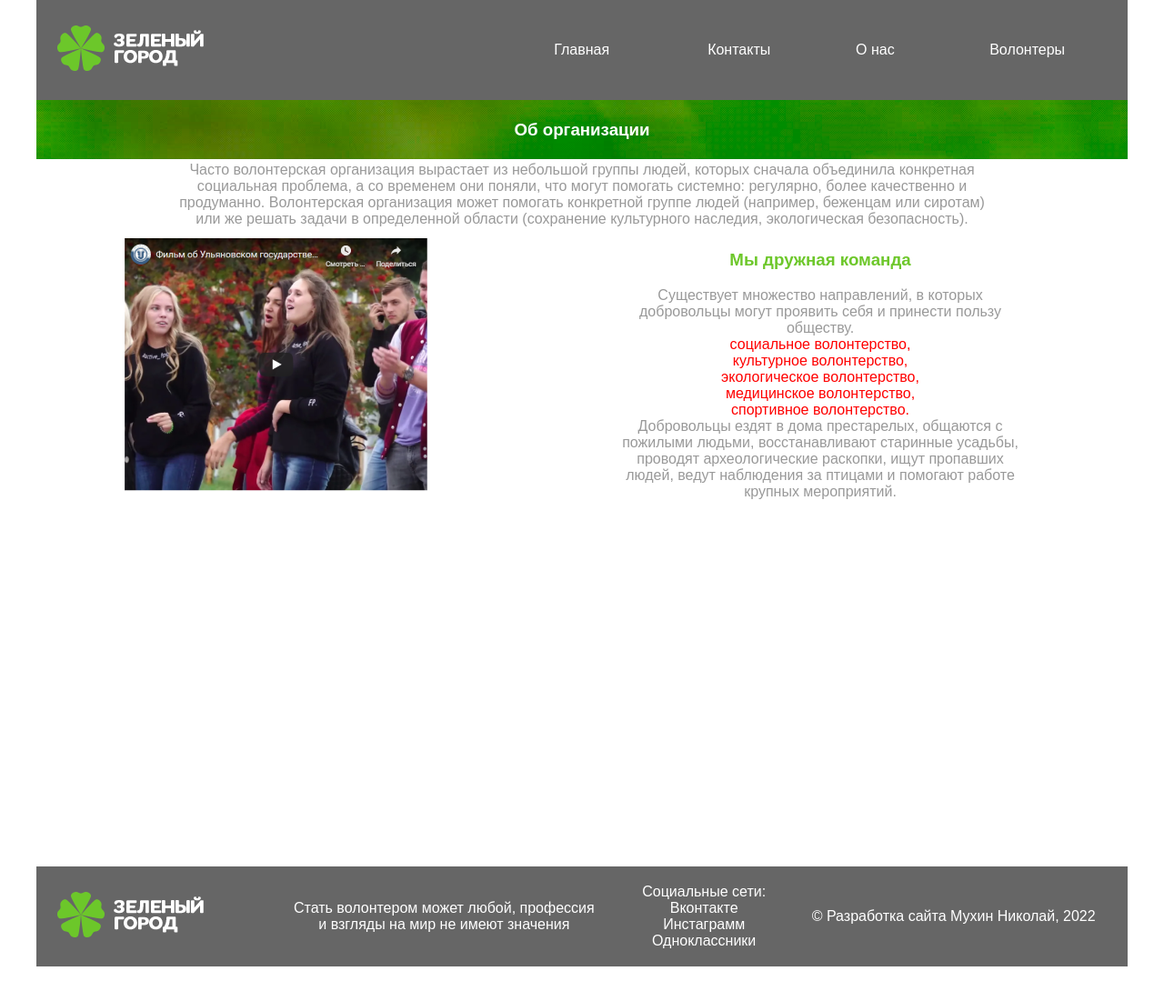
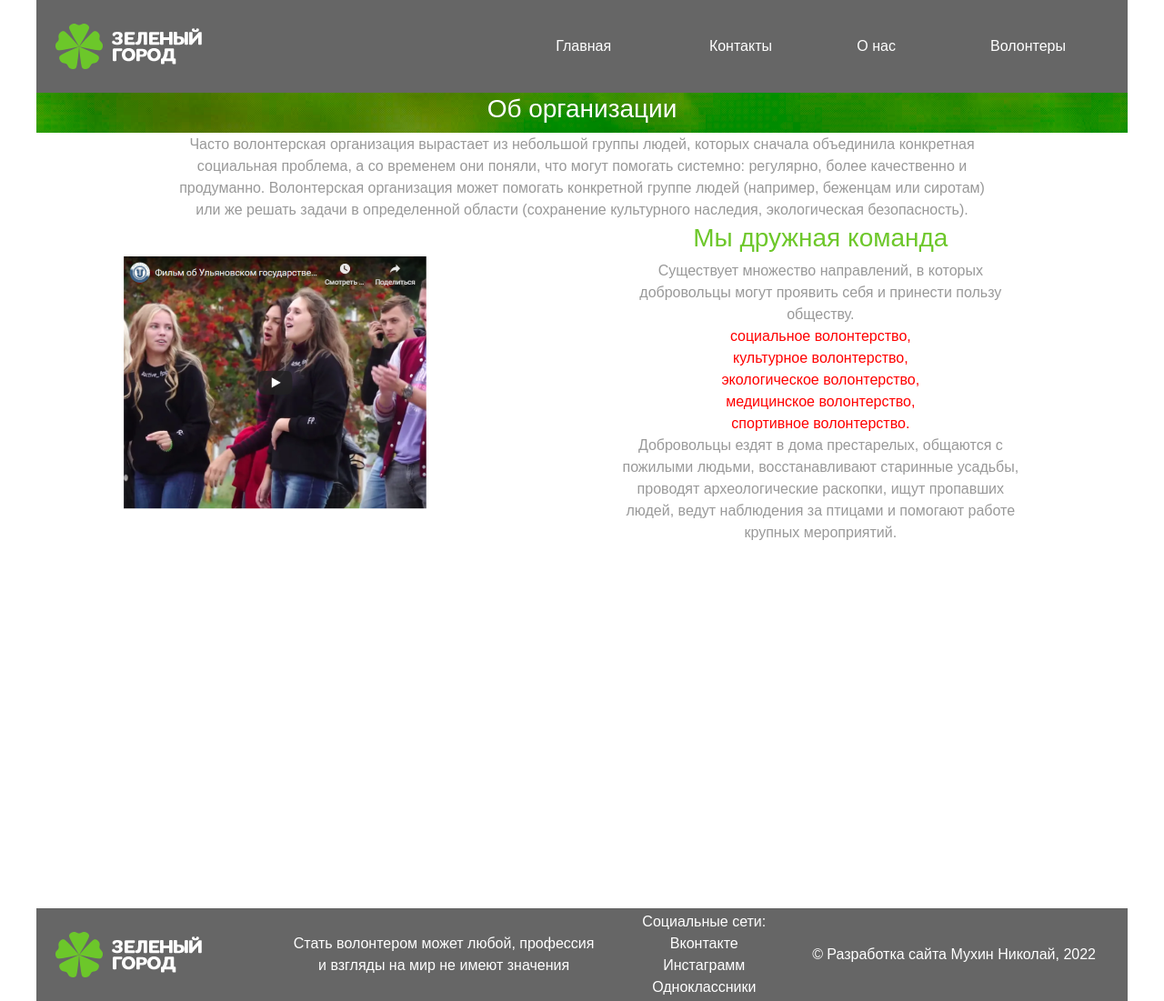
Before and after one commit to nik0107/Green_city-3.0, a plain HTML site: page about.html in a window 1280 px wide. Shown: the whole page at 91% size. Before the commit the page ends 1063 px from the top, so only its background shows below. Drawn offline with nearby package versions, Linux system fonts and the light colour scheme.

Commit message:
доработал контент на бутстрап

```diff
--- a/about.html
+++ b/about.html
@@ -2,6 +2,8 @@
 <html lang="ru">
     <head>
         <title>Зеленый город</title>
+        <link rel="shortcut icon" href="img/favicon.ico">
+        <link rel="stylesheet" href="style/bootstrap.css">
         <link rel="stylesheet" href="style/style.css">
         <meta charset="UTF-8">
         <meta http-equiv="X-UA-Compatible" content="IE=edge">
```
Also changed, not shown: contacts.html (+2 -0 lines), volunteers.html (+2 -0 lines).
